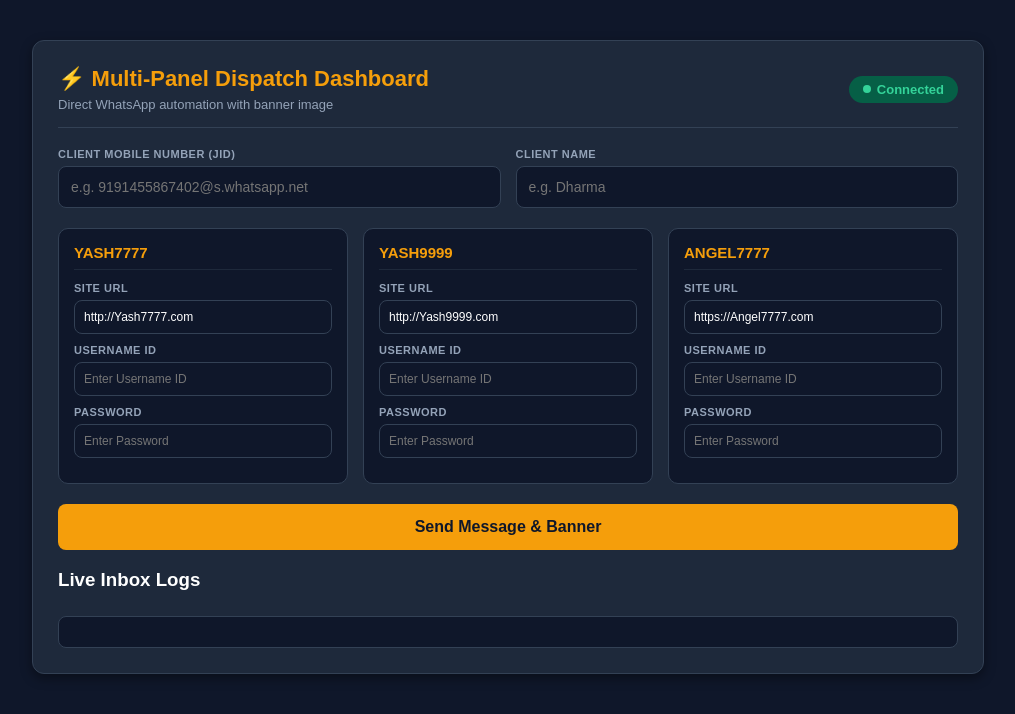
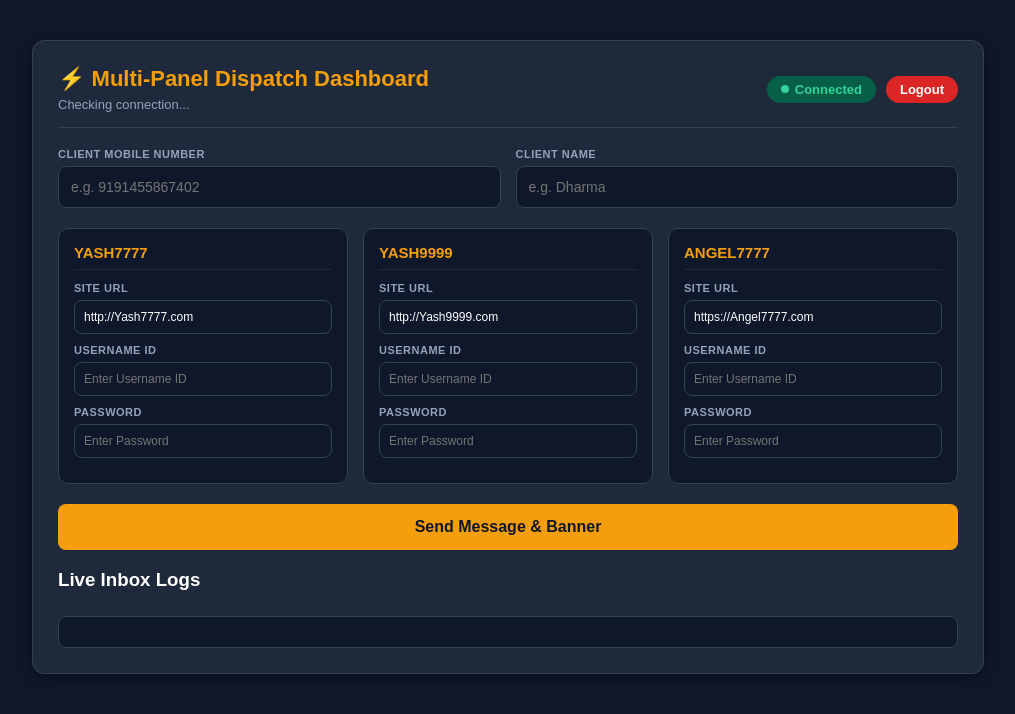
Before and after one commit to milankaria-ai/whatsapp-bot, a website: page index.html in a window 1280 px wide. Shown: the whole page, without its empty margins (132-1147 px from the left). Drawn offline with nearby package versions, Linux system fonts and the light colour scheme; no server answers.

Commit message:
index.html

```diff
--- a/index.html
+++ b/index.html
@@ -10,8 +10,11 @@
         .container { width: 100%; max-width: 900px; background: #1e293b; padding: 25px; border-radius: 12px; box-shadow: 0 4px 12px rgba(0,0,0,0.4); margin-top: 20px; border: 1px solid #334155; }
         .header { display: flex; justify-content: space-between; align-items: center; border-bottom: 1px solid #334155; padding-bottom: 15px; margin-bottom: 20px; }
         .header h2 { margin: 0; color: #f59e0b; font-size: 22px; }
+        .status-area { display: flex; align-items: center; gap: 10px; }
         .status-badge { background: #065f46; color: #34d399; padding: 6px 14px; border-radius: 20px; font-size: 13px; font-weight: bold; display: flex; align-items: center; gap: 6px; }
         .status-dot { width: 8px; height: 8px; background: #34d399; border-radius: 50%; }
+        .logout-btn { background: #dc2626; color: #fff; border: none; padding: 6px 14px; border-radius: 20px; font-size: 13px; font-weight: bold; cursor: pointer; }
+        .logout-btn:hover { background: #b91c1c; }
 
         .top-inputs { display: grid; grid-template-columns: 1fr 1fr; gap: 15px; margin-bottom: 20px; }
         .form-group { display: flex; flex-direction: column; }
@@ -40,18 +43,21 @@
         <div class="header">
             <div>
                 <h2>⚡ Multi-Panel Dispatch Dashboard</h2>
-                <p style="margin:5px 0 0 0; color:#94a3b8; font-size:13px;">Direct WhatsApp automation with banner image</p>
+                <p id="botStatusText" style="margin:5px 0 0 0; color:#94a3b8; font-size:13px;">Checking connection...</p>
             </div>
-            <div class="status-badge">
-                <div class="status-dot"></div> Connected
+            <div class="status-area">
+                <div class="status-badge">
+                    <div class="status-dot"></div> <span id="connStatus">Connected</span>
+                </div>
+                <button class="logout-btn" onclick="triggerLogout()">Logout</button>
             </div>
         </div>
 
         <form id="dispatchForm" onsubmit="sendDispatch(event)">
             <div class="top-inputs">
                 <div class="form-group">
-                    <label>Client Mobile Number (JID)</label>
-                    <input type="text" id="clientJid" placeholder="e.g. 9191455867402@s.whatsapp.net" required>
+                    <label>Client Mobile Number</label>
+                    <input type="text" id="clientJid" placeholder="e.g. 9191455867402" required>
                 </div>
                 <div class="form-group">
                     <label>Client Name</label>
@@ -60,7 +66,6 @@
             </div>
 
             <div class="panels-grid">
-                <!-- Panel 1 -->
                 <div class="panel-card">
                     <div class="panel-title">YASH7777</div>
                     <div class="form-group">
@@ -77,7 +82,6 @@
                     </div>
                 </div>
 
-                <!-- Panel 2 -->
                 <div class="panel-card">
                     <div class="panel-title">YASH9999</div>
                     <div class="form-group">
@@ -94,7 +98,6 @@
                     </div>
                 </div>
 
-                <!-- Panel 3 -->
                 <div class="panel-card">
                     <div class="panel-title">ANGEL7777</div>
                     <div class="form-group">
@@ -122,6 +125,24 @@
     <script>
         const socket = io();
 
+        // Fetch bot status on load
+        fetch('/bot-status').then(res => res.json()).then(data => {
+            if (data.connected) {
+                document.getElementById('botStatusText').innerText = `Linked Number: +${data.number}`;
+            } else {
+                document.getElementById('botStatusText').innerText = `Status: Scan QR in Render Logs`;
+            }
+        });
+
+        function triggerLogout() {
+            if (confirm('Are you sure you want to logout and clear session?')) {
+                fetch('/logout', { method: 'POST' }).then(res => res.json()).then(data => {
+                    alert('Logged out successfully! Check Render logs for new QR code.');
+                    location.reload();
+                });
+            }
+        }
+
         function sendDispatch(e) {
             e.preventDefault();
             const jid = document.getElementById('clientJid').value;
@@ -139,7 +160,6 @@
                 body: JSON.stringify({ jid, name, panels })
             }).then(res => res.json()).then(data => {
                 if (data.success) {
-                    // Blank/clear input fields cleanly after sending
                     document.getElementById('clientJid').value = '';
                     document.getElementById('clientName').value = '';
                     document.getElementById('user1').value = '';
@@ -149,8 +169,9 @@
                     document.getElementById('user3').value = '';
                     document.getElementById('pass3').value = '';
                     document.getElementById('clientJid').focus();
+                    alert('Message sent successfully!');
                 } else {
-                    alert('Failed to send dispatch message.');
+                    alert('Failed: ' + (data.error || 'Bot not connected'));
                 }
             });
         }
```
